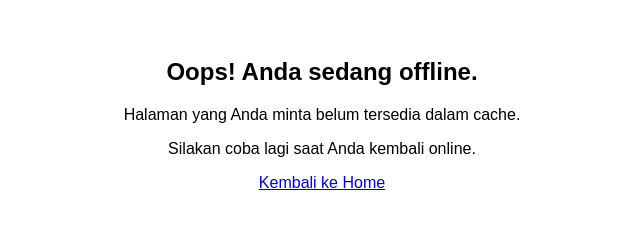
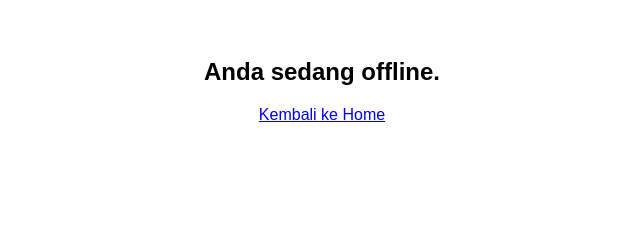
Before and after one commit to BonangS/BonangS.github.io, a plain HTML site: page about.html in a window 1280 px wide. Shown: the whole page, without its empty margins (318-958 px from the left). Drawn offline with Linux system fonts and the light colour scheme.

Commit message:
test terbaru

```diff
--- a/about.html
+++ b/about.html
@@ -12,9 +12,7 @@
     </style>
 </head>
 <body>
-    <h2>Oops! Anda sedang offline.</h2>
-    <p>Halaman yang Anda minta belum tersedia dalam cache.</p>
-    <p>Silakan coba lagi saat Anda kembali online.</p>
+    <h2>Anda sedang offline.</h2>
     <a href="/">Kembali ke Home</a>
 </body>
 </html>
```
